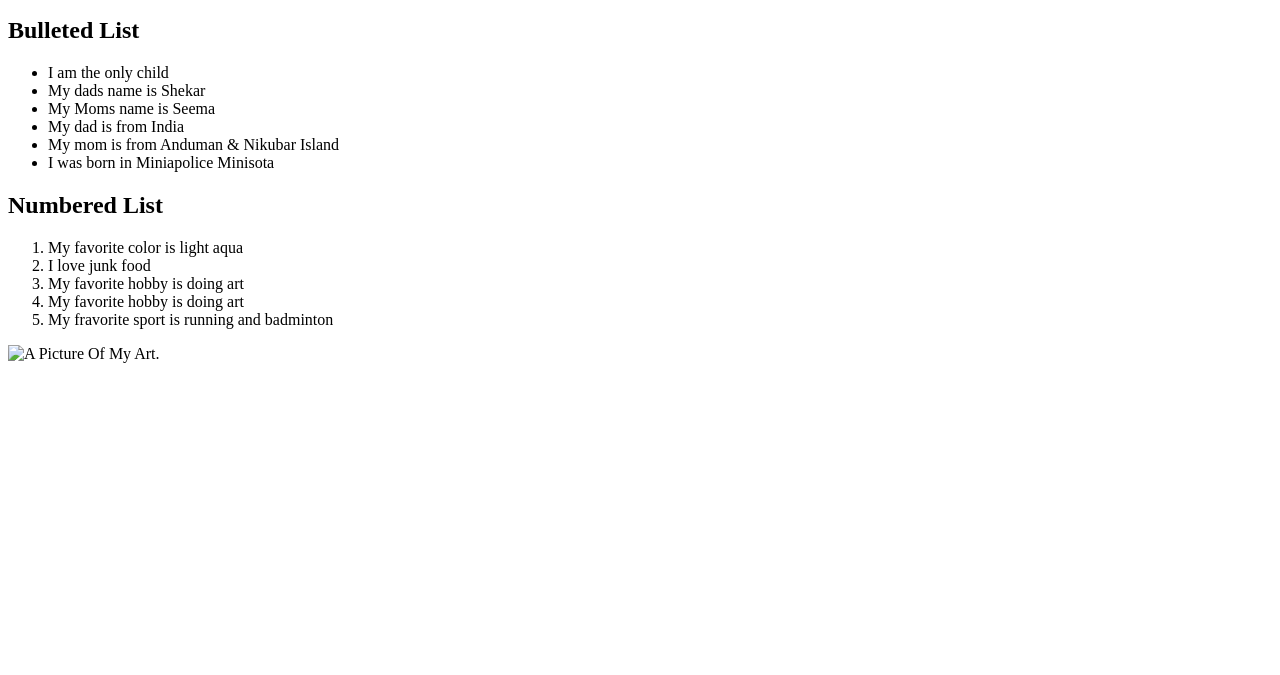
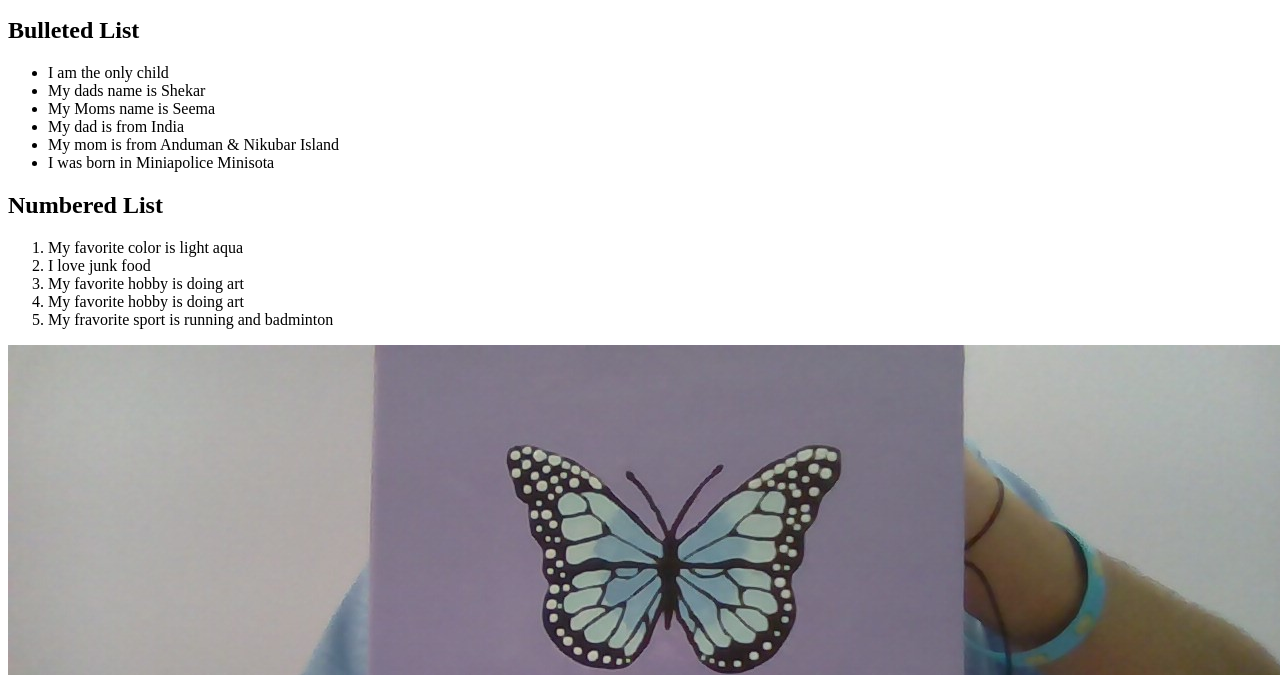
Before and after one commit to 10Saanvi10/10Saanvi10.github.io, a plain HTML site: page index.html in a window 1280 px wide. Shown: the part 159-834 px from the top of the page. Drawn offline with Linux system fonts and the light colour scheme.

Commit message:
update 5

```diff
--- a/index.html
+++ b/index.html
@@ -28,7 +28,7 @@
      <li>My favorite hobby is doing art</li> <!--Item of Numbered List-->
      <li>My fravorite sport is running and badminton</li> <!--Item of Numbered List-->
   </ol>
-  <p><img scr"WIN_20201010_19_35_39_Pro.jpg" Alt="A Picture Of My Art."
+  <p><img src="WIN_20201010_19_35_39_Pro.jpg" alt="A Picture Of My Art."
     title="hover text" /><p>
      <br/>
       <br/>
```
